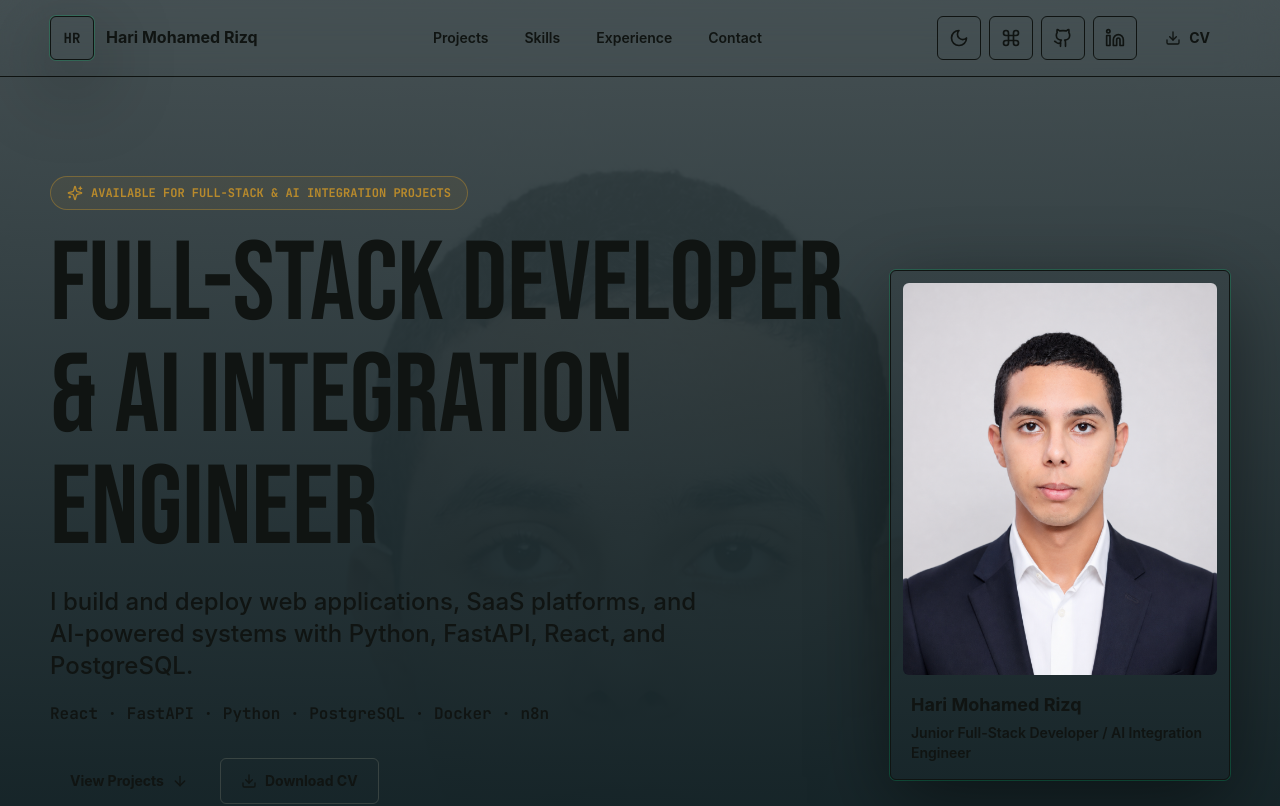
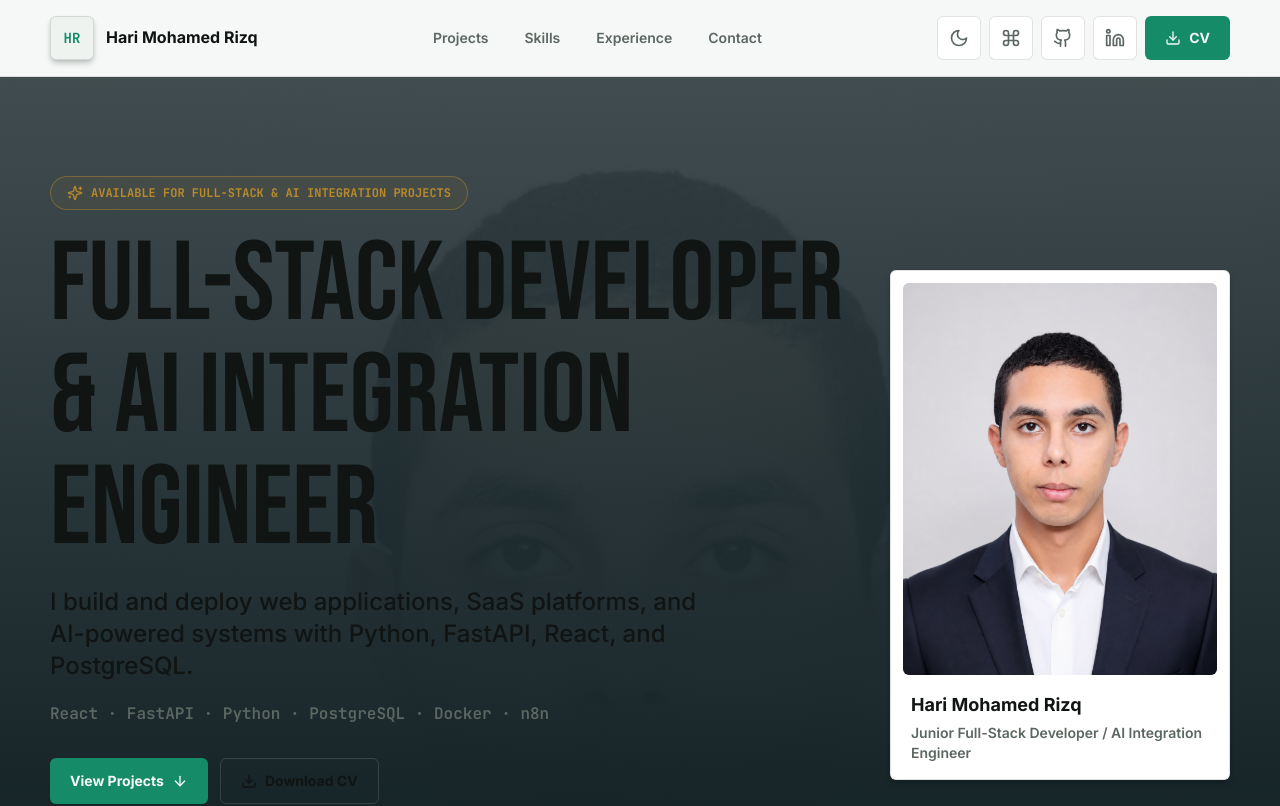
Before and after one commit to HariMohamed/My-PortFolio, a React (Vite) app: page / in a window 1280 px wide. Shown: the top 806 px of the page. Built offline with nearby package versions, Linux system fonts and the light colour scheme.

Commit message:
align typography and design tokens

```diff
--- a/index.html
+++ b/index.html
@@ -23,7 +23,7 @@
     <link rel="preconnect" href="https://fonts.googleapis.com" />
     <link rel="preconnect" href="https://fonts.gstatic.com" crossorigin />
     <link
-      href="https://fonts.googleapis.com/css2?family=Bebas+Neue&family=JetBrains+Mono:wght@400;600;700&family=Outfit:wght@400;500;600;700;800&display=swap"
+      href="https://fonts.googleapis.com/css2?family=Bebas+Neue&family=Inter:wght@400;500;600;700&family=JetBrains+Mono:wght@400;500;600;700&display=swap"
       rel="stylesheet"
     />
     <link
--- a/tailwind.config.js
+++ b/tailwind.config.js
@@ -4,21 +4,21 @@ export default {
   theme: {
     extend: {
       colors: {
-        bg: "var(--bg)",
-        surface: "var(--surface)",
-        "surface-2": "var(--surface-2)",
-        text: "var(--text)",
-        muted: "var(--muted)",
-        accent: "var(--accent)",
-        border: "var(--border)",
+        bg: "var(--color-bg)",
+        surface: "var(--color-surface)",
+        "surface-2": "var(--color-surface-strong)",
+        text: "var(--color-text-primary)",
+        muted: "var(--color-text-muted)",
+        accent: "var(--color-primary)",
+        border: "var(--color-border)",
       },
       fontFamily: {
         display: ["Bebas Neue", "sans-serif"],
-        body: ["Outfit", "sans-serif"],
+        body: ["Inter", "system-ui", "sans-serif"],
         mono: ["JetBrains Mono", "monospace"],
       },
       boxShadow: {
-        glow: "0 0 0 1px rgba(0, 245, 140, 0.18), 0 24px 80px rgba(0, 0, 0, 0.45)",
+        glow: "0 4px 6px -1px rgba(0, 0, 0, 0.2), 0 2px 4px -1px rgba(0, 0, 0, 0.1)",
       },
     },
   },
```
